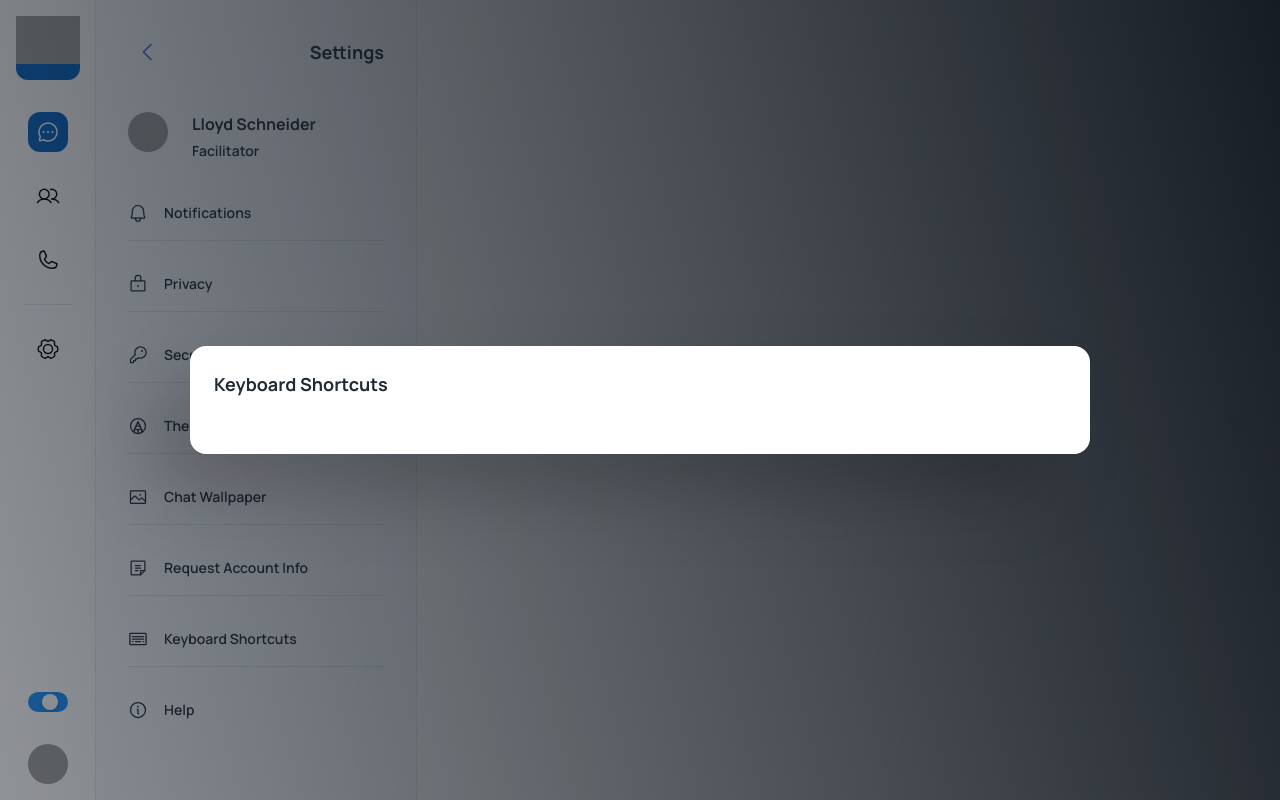
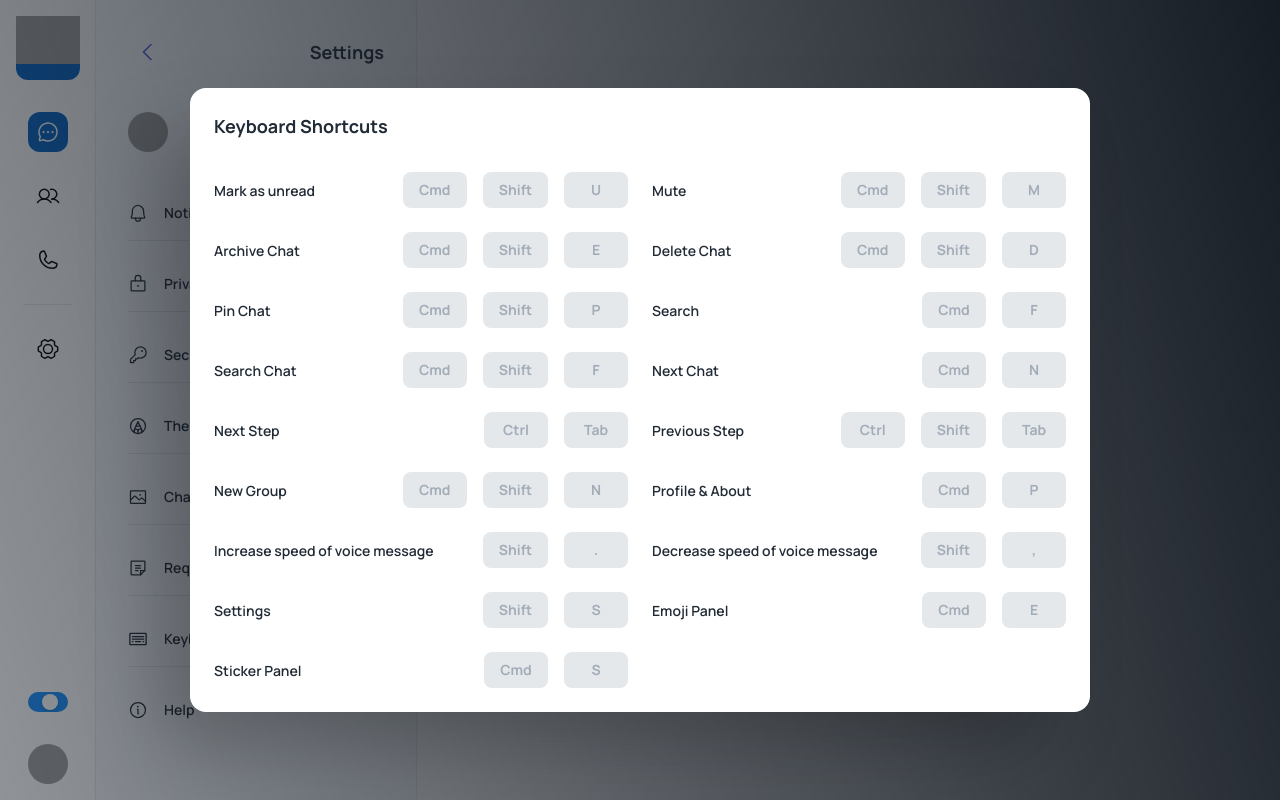
Before and after one commit to rohan-tech-negi/Chat-App, a React (Create React App) app: page /settings in a window 1280 px wide. Built offline with nearby package versions, Linux system fonts and the light colour scheme; grey boxes are pictures that could not be loaded; some icons are missing.

Commit message:
projected all the items of the shortcuts

```diff
--- a/src/sections/settings/Shortcuts.js
+++ b/src/sections/settings/Shortcuts.js
@@ -1,7 +1,95 @@
-import { Dialog, DialogContent, DialogTitle, Grid, Slide } from '@mui/material'
+import { Button, Dialog, DialogContent, DialogTitle, Grid, Slide, Stack, Typography } from '@mui/material'
 import React from 'react'
 
 const Shortcuts = ({open, handleClose}) => {
+
+    const list = [
+  {
+    key: 0,
+    title: "Mark as unread",
+    combination: ["Cmd", "Shift", "U"],
+  },
+  {
+    key: 1,
+    title: "Mute",
+    combination: ["Cmd", "Shift", "M"],
+  },
+  {
+    key: 2,
+    title: "Archive Chat",
+    combination: ["Cmd", "Shift", "E"],
+  },
+  {
+    key: 3,
+    title: "Delete Chat",
+    combination: ["Cmd", "Shift", "D"],
+  },
+  {
+    key: 4,
+    title: "Pin Chat",
+    combination: ["Cmd", "Shift", "P"],
+  },
+  {
+    key: 5,
+    title: "Search",
+    combination: ["Cmd", "F"],
+  },
+  {
+    key: 6,
+    title: "Search Chat",
+    combination: ["Cmd", "Shift", "F"],
+  },
+  {
+    key: 7,
+    title: "Next Chat",
+    combination: ["Cmd", "N"],
+  },
+  {
+    key: 8,
+    title: "Next Step",
+    combination: ["Ctrl", "Tab"],
+  },
+  {
+    key: 9,
+    title: "Previous Step",
+    combination: ["Ctrl", "Shift", "Tab"],
+  },
+  {
+    key: 10,
+    title: "New Group",
+    combination: ["Cmd", "Shift", "N"],
+  },
+  {
+    key: 11,
+    title: "Profile & About",
+    combination: ["Cmd", "P"],
+  },
+  {
+    key: 12,
+    title: "Increase speed of voice message",
+    combination: ["Shift", "."],
+  },
+  {
+    key: 13,
+    title: "Decrease speed of voice message",
+    combination: ["Shift", ","],
+  },
+  {
+    key: 14,
+    title: "Settings",
+    combination: ["Shift", "S"],
+  },
+  {
+    key: 15,
+    title: "Emoji Panel",
+    combination: ["Cmd", "E"],
+  },
+  {
+    key: 16,
+    title: "Sticker Panel",
+    combination: ["Cmd", "S"],
+  },
+];
     const Transition = React.forwardRef(function Transition(props, ref) {
   return <Slide direction="up" ref={ref} {...props} />;
 });
@@ -12,9 +100,39 @@ const Shortcuts = ({open, handleClose}) => {
             Keyboard Shortcuts
         </DialogTitle>
         <DialogContent sx={{mt:4}}>
-            <Grid container >
-
-            </Grid>
+            <Grid container spacing={3}>
+            {list.map(({ key, title, combination }) => {
+              return (
+                <Grid item xs={6}>
+                  <Stack
+                    sx={{ width: "100%" }}
+                    justifyContent="space-between"
+                    key={key}
+                    spacing={3}
+                    direction={"row"}
+                    alignItems="center"
+                  >
+                    <Typography variant="caption" sx={{ fontSize: 14 }}>
+                      {title}
+                    </Typography>
+                    <Stack spacing={2} direction="row">
+                      {combination.map((el) => {
+                        return (
+                          <Button
+                            sx={{ color: "#212121" }}
+                            disabled
+                            variant="contained"
+                          >
+                            {el}
+                          </Button>
+                        );
+                      })}
+                    </Stack>
+                  </Stack>
+                </Grid>
+              );
+            })}
+          </Grid>
         </DialogContent>
 
     </Dialog>
```
